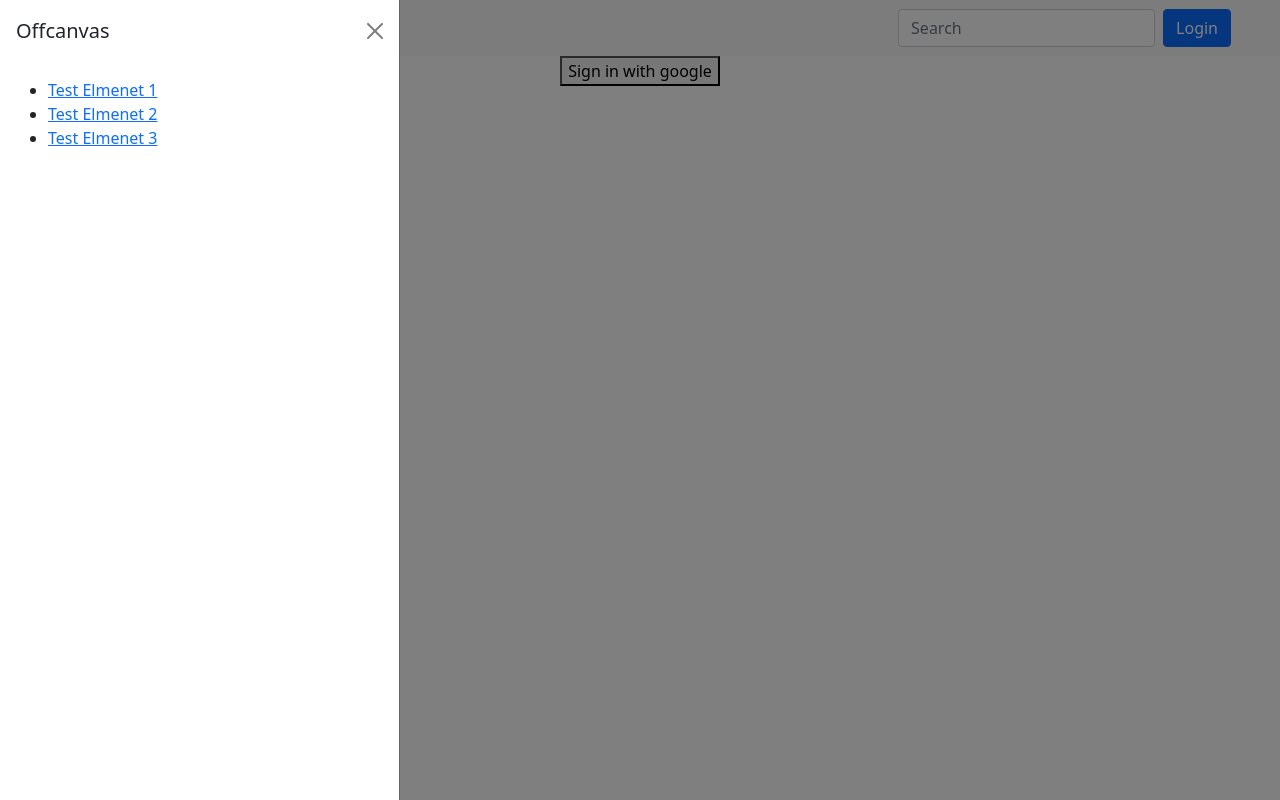
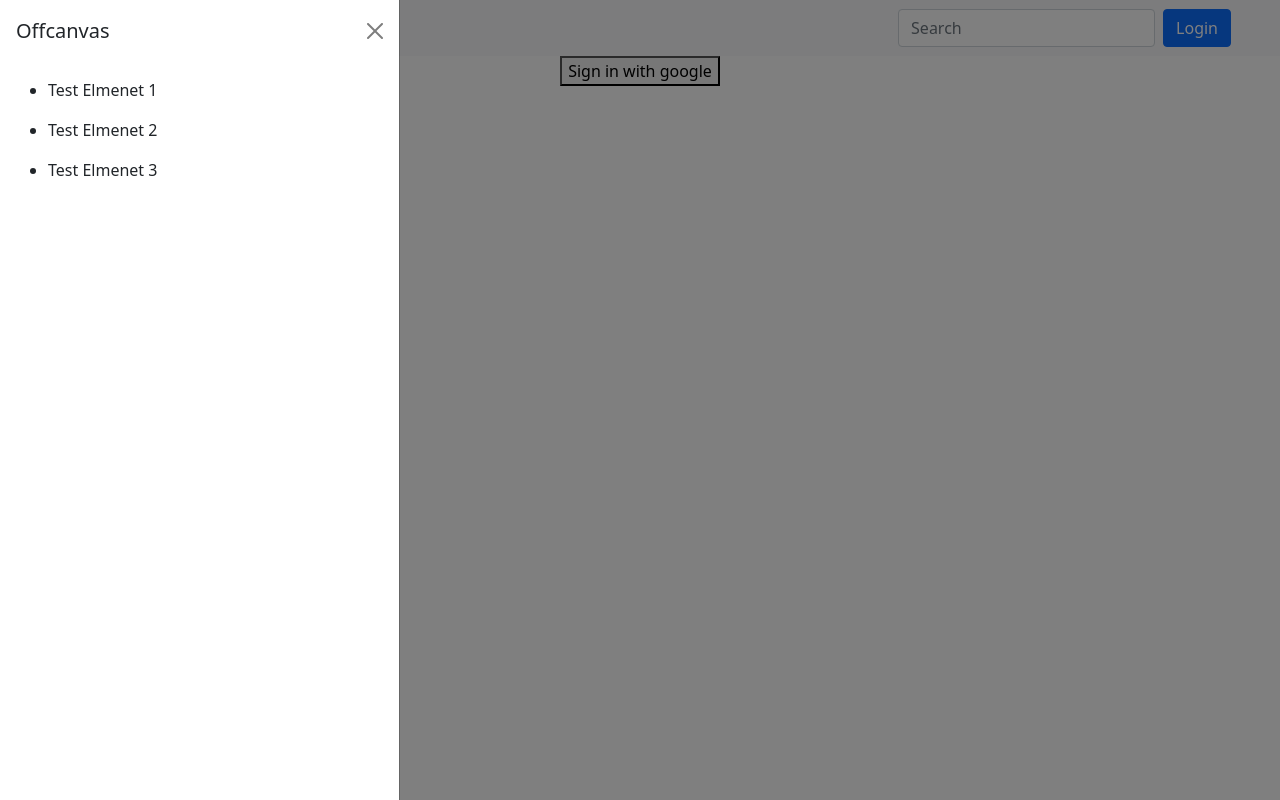
Before and after one commit to juliawang2014/OUTutoringApp, a React (Create React App) app: page / in a window 1280 px wide. Both pictures are taken after a click on the button 33 px from the left and 28 px from the top of the page. Built offline with nearby package versions, Linux system fonts and the light colour scheme; no server answers.

Commit message:
cleaned up repo and removed unused imports

```diff
--- a/src/frontend/components/BMenu.tsx
+++ b/src/frontend/components/BMenu.tsx
@@ -20,9 +20,9 @@ const BMenu: React.FC = (props) => {
                 </Offcanvas.Header>
                 <Offcanvas.Body>
                 <ul>
-                    <li><a href="#">Test Elmenet 1</a></li>
-                    <li><a href="#">Test Elmenet 2</a></li>
-                    <li><a href="#">Test Elmenet 3</a></li>
+                    <li><p>Test Elmenet 1</p></li>
+                    <li><p>Test Elmenet 2</p></li>
+                    <li><p>Test Elmenet 3</p></li>
                 </ul>
                 </Offcanvas.Body>
             </Offcanvas>
--- a/src/frontend/components/NavBar.tsx
+++ b/src/frontend/components/NavBar.tsx
@@ -1,4 +1,4 @@
-import {Button, Container, Navbar, Nav, Form, FormControl, NavDropdown} from "react-bootstrap";
+import {Button, Container, Navbar, Nav, Form, FormControl} from "react-bootstrap";
 import BMenu from './BMenu';
 
 const NavBar: React.FC = (props) => {
```
